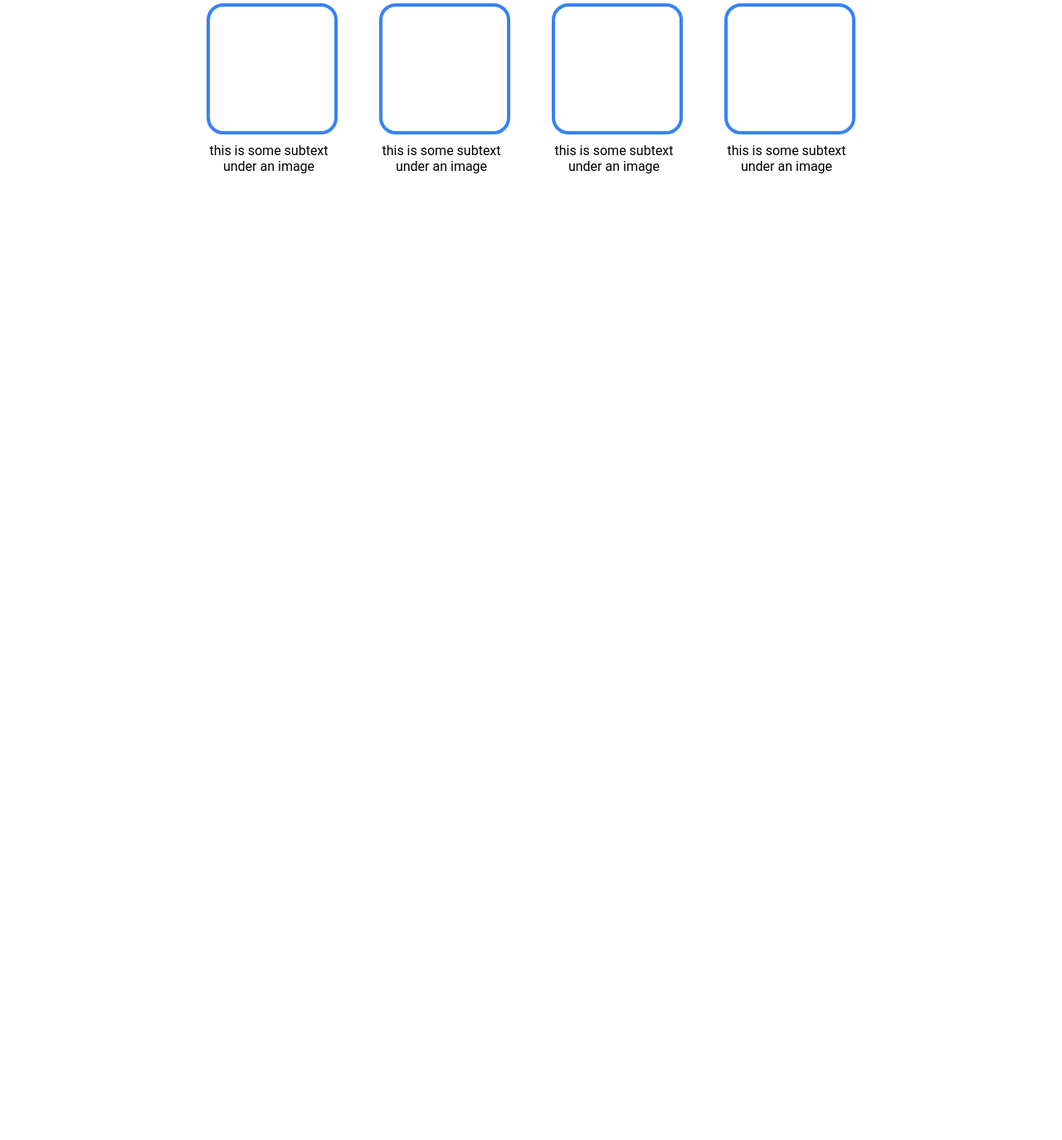
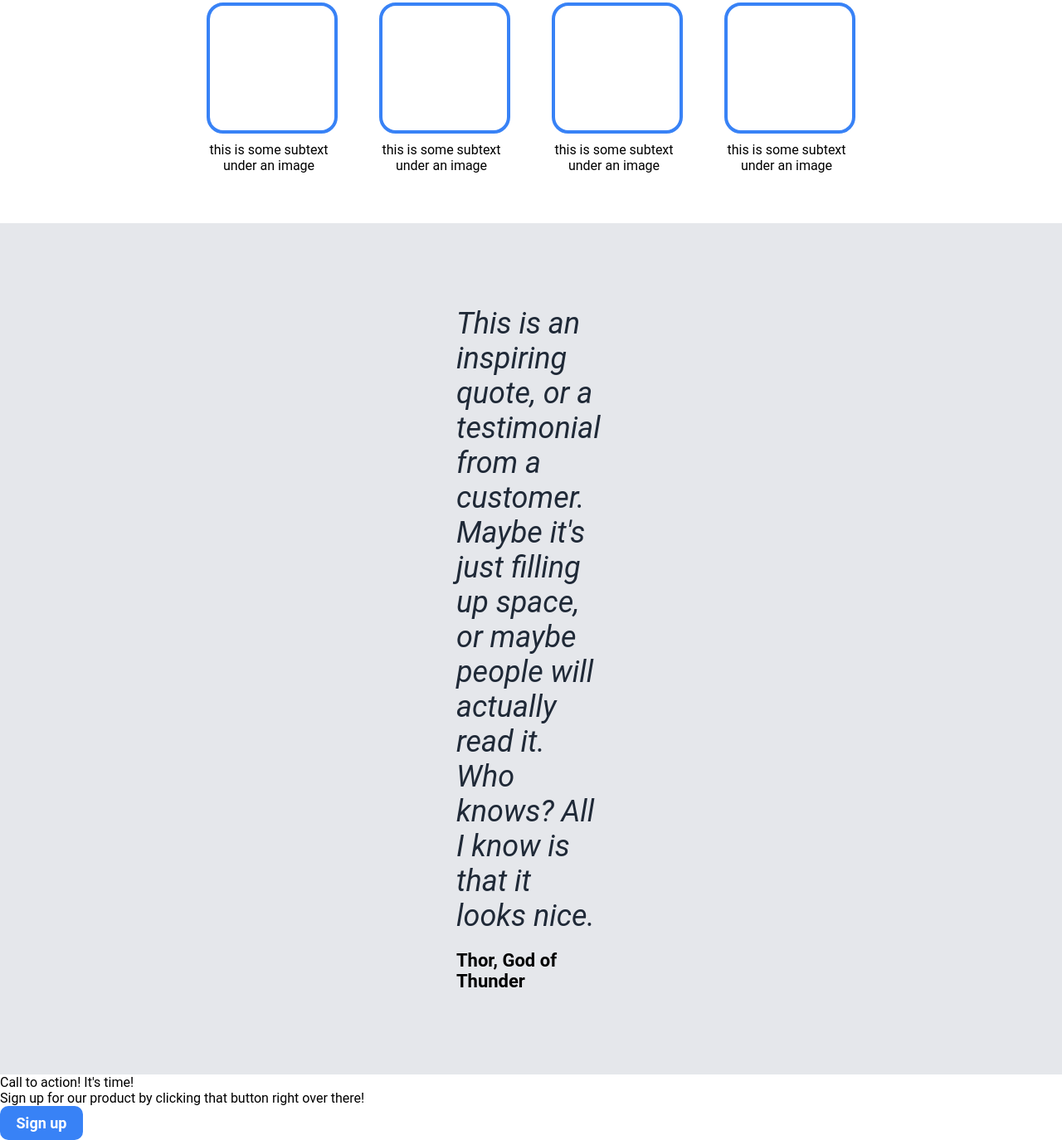
Before and after one commit to Vellichor97/landing-page-vellichor, a plain HTML site: page index.html in a window 1280 px wide. Shown: the part 659-2033 px from the top of the page at 83% size. Before the commit the page ends 869 px from the top, so only its background shows below. Drawn offline with Linux system fonts and the light colour scheme.

Commit message:
add quote content of page

```diff
--- a/index.html
+++ b/index.html
@@ -53,6 +53,19 @@
         </div>
       </div>
     </div>
+    <div class="quote-container">
+      <div class="quote">This is an inspiring quote, or a testimonial from a customer. Maybe it's just filling up space, or maybe people will actually read it. Who knows? All I know is that it looks nice.</div>
+      <div class="quote-author">Thor, God of Thunder</div>
+    </div>
+    <div class="sign-up-container">
+      <div class="sign-up-card">
+        <div class="sign-up-text">
+          <div class="call-to-action-1">Call to action! It's time!</div>
+          <div class="call-to-action-2">Sign up for our product by clicking that button right over there!</div>
+        </div>
+        <button>Sign up</button>
+      </div>
+    </div>
   </div>
 </body>
 </html>
--- a/styles.css
+++ b/styles.css
@@ -22,9 +22,8 @@ body {
 .subheader {
     display: flex;
     justify-content: space-between;
-    gap: 200px;
+    gap: 150px;
     padding: 0px 400px;
-    /* align-items: s */
 }
 
 .logo {
@@ -78,7 +77,7 @@ button {
 }
 
 .information {
-    margin-top: 40px;
+    margin: 40px 0px 60px;
     display: flex;
     flex-direction: column;
     align-items: center;
@@ -115,3 +114,23 @@ button {
     text-align: center;
     max-width: 150px;
 }
+
+.quote-container {
+    background-color: #E5E7EB;
+    display: flex;
+    flex-direction: column;
+    padding: 100px 550px;
+    gap: 20px;
+}
+
+.quote {
+    font-size: 36px;
+    color: #1F2937;
+    font-style: italic;
+}
+
+.quote-author {
+    align-self: flex-end;
+    font-weight: bold;
+    font-size: 22px;
+}
```
